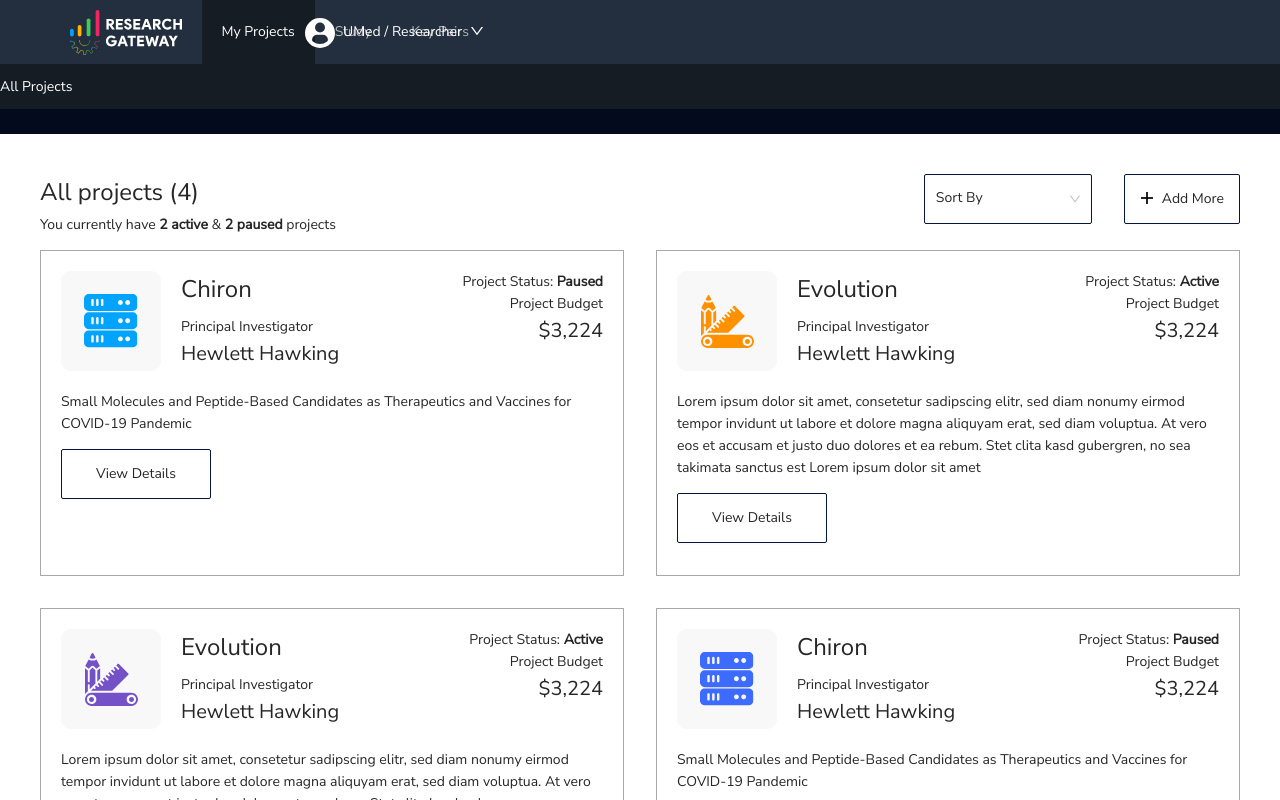
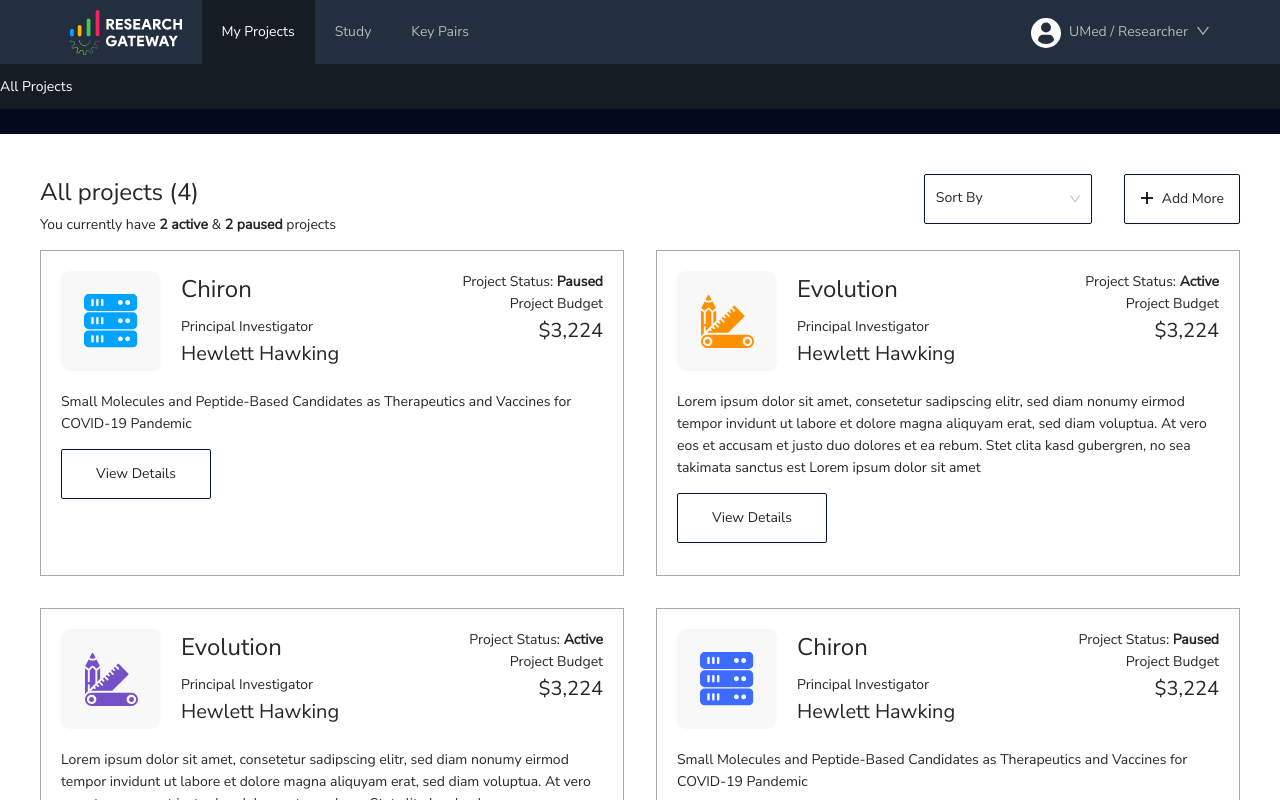
Before and after one commit to stechx1/research-gateway, a Next.js app: page /my-projects in a window 1280 px wide. Shown: the top 800 px of the page. Built offline with nearby package versions, Linux system fonts and the light colour scheme.

Commit message:
changed menu

```diff
--- a/src/components/Header/Header.jsx
+++ b/src/components/Header/Header.jsx
@@ -2,7 +2,12 @@ import { Image, Menu, Dropdown, Space } from 'antd';
 import { DownOutlined } from '@ant-design/icons';
 import Link from 'next/link';
 import { useRouter } from 'next/router';
-import { StyledHeader, StyledMenu } from './elements';
+import {
+  StyledDropdown,
+  StyledHeader,
+  StyledLink,
+  StyledMenu,
+} from './elements';
 
 export const Header = () => {
   const userMenu = (
@@ -58,16 +63,9 @@ export const Header = () => {
             <Menu.Item key='3'>
               <Link href='/key-pairs'>Key Pairs</Link>
             </Menu.Item>
-            <Menu.Item key='4'>
-              <Dropdown overlay={userMenu} trigger={['click']}>
-                <a
-                  style={{
-                    position: 'absolute',
-                    right: '45px',
-                    color: 'white',
-                  }}
-                  onClick={(e) => e.preventDefault()}
-                >
+            <Menu.Item key='4' style={{ marginLeft: 'auto' }}>
+              <StyledDropdown overlay={userMenu} trigger={['hover']}>
+                <StyledLink onClick={(e) => e.preventDefault()}>
                   <Space>
                     <img
                       src='/icons/profile-user.svg'
@@ -76,8 +74,8 @@ export const Header = () => {
                     UMed / Researcher
                     <DownOutlined />
                   </Space>
-                </a>
-              </Dropdown>
+                </StyledLink>
+              </StyledDropdown>
             </Menu.Item>
           </StyledMenu>
         </StyledHeader>
--- a/src/components/Header/elements.jsx
+++ b/src/components/Header/elements.jsx
@@ -1,5 +1,5 @@
 import styled from 'styled-components';
-import { Layout, Menu } from 'antd';
+import { Dropdown, Layout, Menu } from 'antd';
 const { Header } = Layout;
 
 export const StyledHeader = styled((props) => {
@@ -9,9 +9,11 @@ export const StyledHeader = styled((props) => {
 `;
 
 export const StyledMenu = styled(Menu)`
-  &&&.ant-menu.ant-menu-dark, .ant-menu-dark .ant-menu-sub, .ant-menu.ant-menu-dark .ant-menu-sub {
+  &&&.ant-menu.ant-menu-dark,
+  .ant-menu-dark .ant-menu-sub,
+  .ant-menu.ant-menu-dark .ant-menu-sub {
     background: #232f3e !important;
-    &::selection{
+    &::selection {
       background: #151c24;
     }
   }
@@ -20,9 +22,22 @@ export const StyledMenu = styled(Menu)`
     background: #151c24;
   }
 
-  &.ant-menu.ant-menu-dark .ant-menu-item-selected, .ant-menu-submenu-popup.ant-menu-dark .ant-menu-item-selected{
+  &.ant-menu.ant-menu-dark .ant-menu-item-selected,
+  .ant-menu-submenu-popup.ant-menu-dark .ant-menu-item-selected {
     background: #151c24;
   }
 
   background: #232f3e !important;
 `;
+
+export const StyledDropdown = styled(Dropdown)`
+  position: relative;
+`;
+
+export const StyledLink = styled.a`
+  color: white;
+
+  @media screen and (max-width: 600px) {
+    position: initial;
+  }
+`;
```
